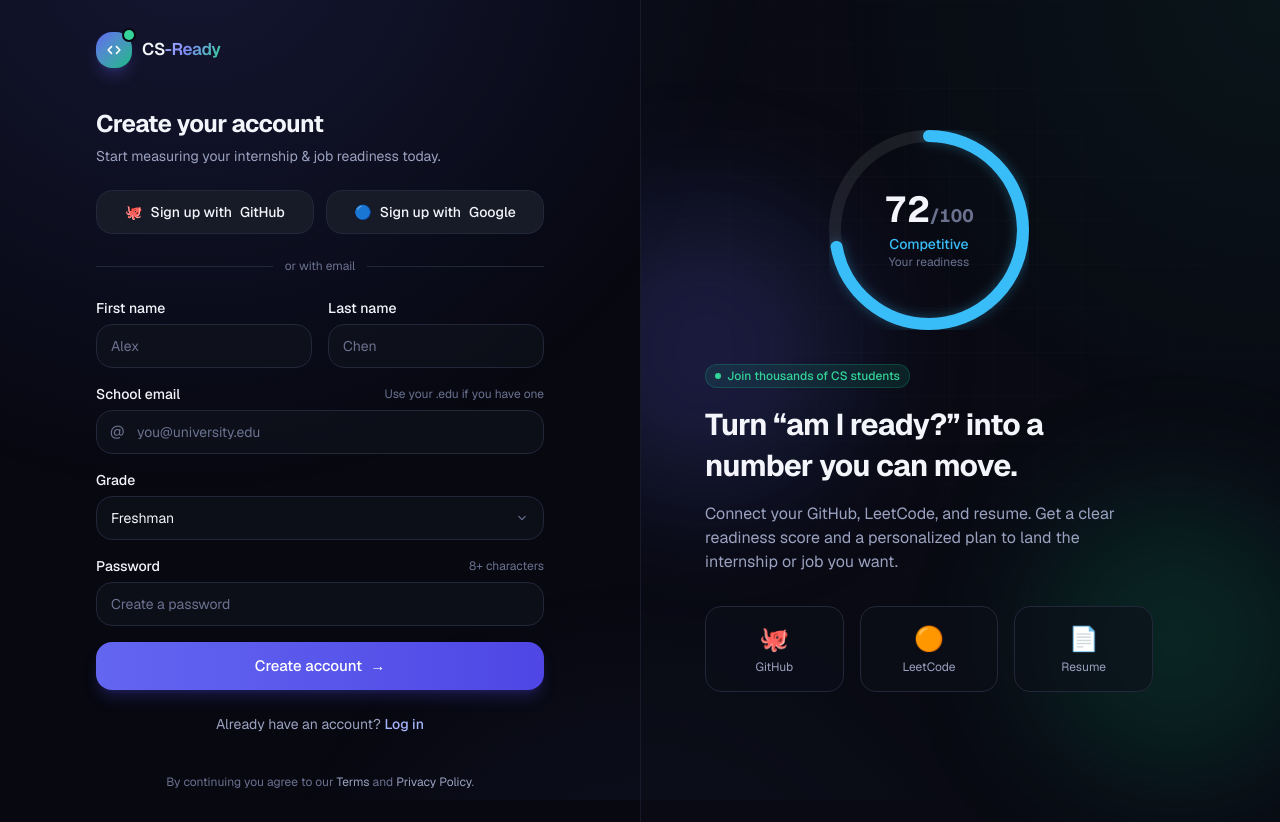
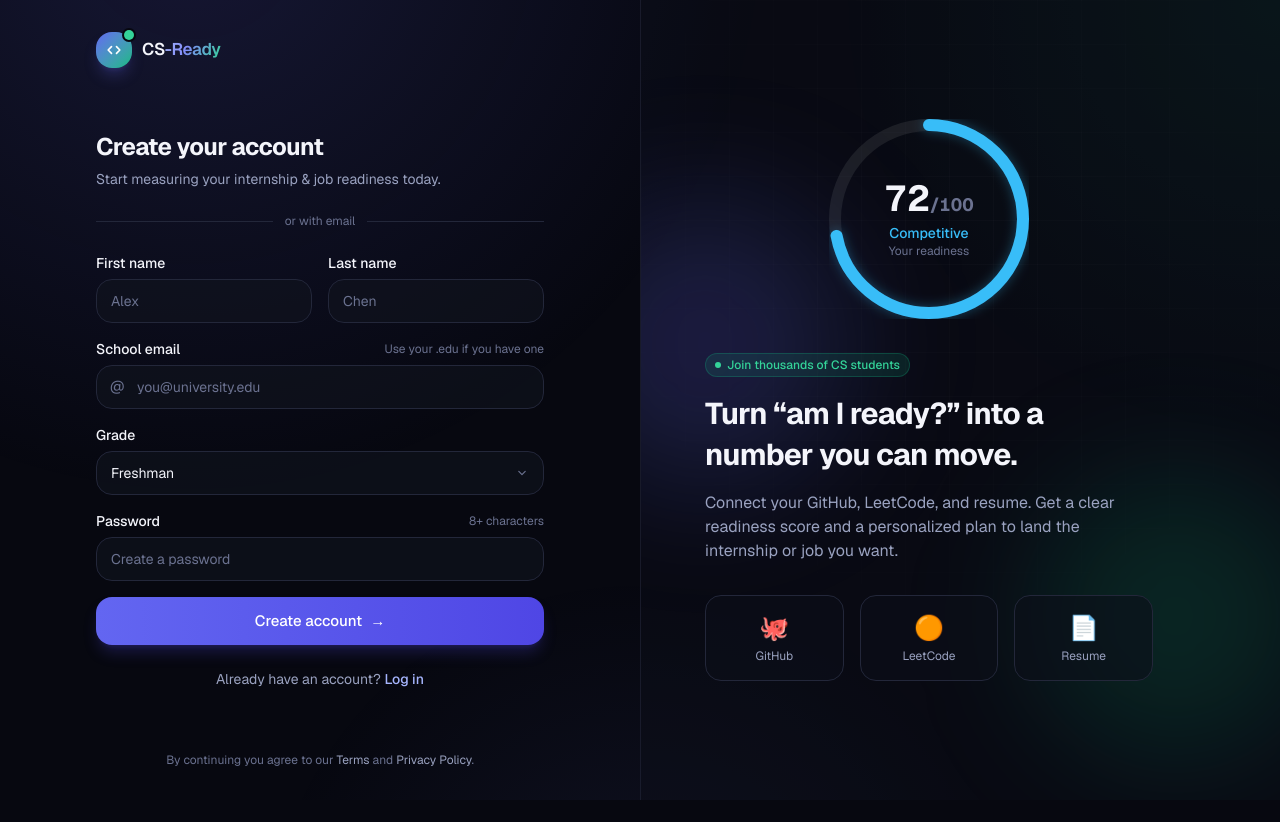
Before and after one commit to Tobi3333A/cs-ready, a Next.js app: page /signup in a window 1280 px wide. After the commit the page ends 800 px from the top, so only its background shows below. Built offline with nearby package versions, Linux system fonts and the light colour scheme.

Commit message:
removed social logins and updated homepage

```diff
--- a/app/(auth)/login/LoginClient.tsx
+++ b/app/(auth)/login/LoginClient.tsx
@@ -4,7 +4,6 @@ import Link from "next/link";
 import { useActionState } from "react";
 import { Button } from "@/components/ui/button";
 import { Field, Input } from "@/components/ui/input";
-import { SocialButtons } from "@/components/ui/social-buttons";
 import { login } from "./actions";
 
 export function LoginClient() {
@@ -18,8 +17,6 @@ export function LoginClient() {
           Log in to see your latest readiness score.
         </p>
       </div>
-
-      <SocialButtons verb="Continue" />
 
       <div className="flex items-center gap-3 text-xs text-subtle">
         <span className="h-px flex-1 bg-border" />
--- a/app/(auth)/signup/SignupClient.tsx
+++ b/app/(auth)/signup/SignupClient.tsx
@@ -4,7 +4,6 @@ import Link from "next/link";
 import { useActionState } from "react";
 import { Button } from "@/components/ui/button";
 import { Field, Input, Select } from "@/components/ui/input";
-import { SocialButtons } from "@/components/ui/social-buttons";
 import { signup } from "./actions";
 
 export function SignupClient() {
@@ -18,8 +17,6 @@ export function SignupClient() {
           Start measuring your internship &amp; job readiness today.
         </p>
       </div>
-
-      <SocialButtons verb="Sign up" />
 
       <div className="flex items-center gap-3 text-xs text-subtle">
         <span className="h-px flex-1 bg-border" />
--- a/app/page.tsx
+++ b/app/page.tsx
@@ -122,12 +122,12 @@ export default function Home() {
                 steps to raise it.
               </p>
               <div className="mt-8 flex flex-wrap items-center gap-3">
-                <Button href="/signup" size="lg">
-                  Get your readiness score
+                <Button href="/dashboard" size="lg">
+                  Go to dashboard
                   <span aria-hidden>→</span>
                 </Button>
-                <Button href="/dashboard" variant="outline" size="lg">
-                  View live demo
+                <Button href="/signup" variant="outline" size="lg">
+                  Sign up
                 </Button>
               </div>
               <div className="mt-8 flex flex-wrap items-center gap-x-6 gap-y-2 text-sm text-subtle">
--- a/components/ui/social-buttons.tsx
+++ /dev/null
@@ -1,20 +0,0 @@
-import { Button } from "@/components/ui/button";
-
-const providers = [
-  { key: "github", label: "GitHub", icon: "🐙" },
-  { key: "google", label: "Google", icon: "🔵" },
-];
-
-export function SocialButtons({ verb = "Continue" }: { verb?: string }) {
-  return (
-    <div className="grid grid-cols-2 gap-3">
-      {providers.map((p) => (
-        <Button key={p.key} type="button" variant="secondary" className="w-full">
-          <span aria-hidden>{p.icon}</span>
-          <span className="hidden sm:inline">{verb} with </span>
-          {p.label}
-        </Button>
-      ))}
-    </div>
-  );
-}
```
